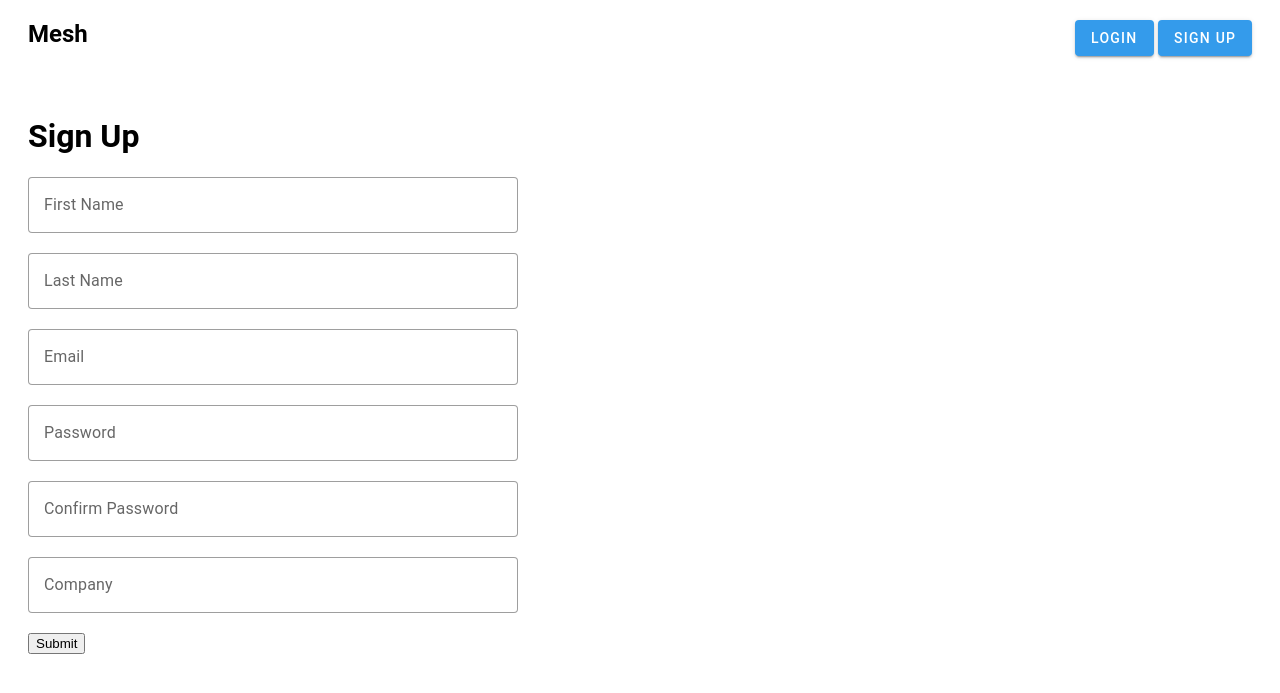
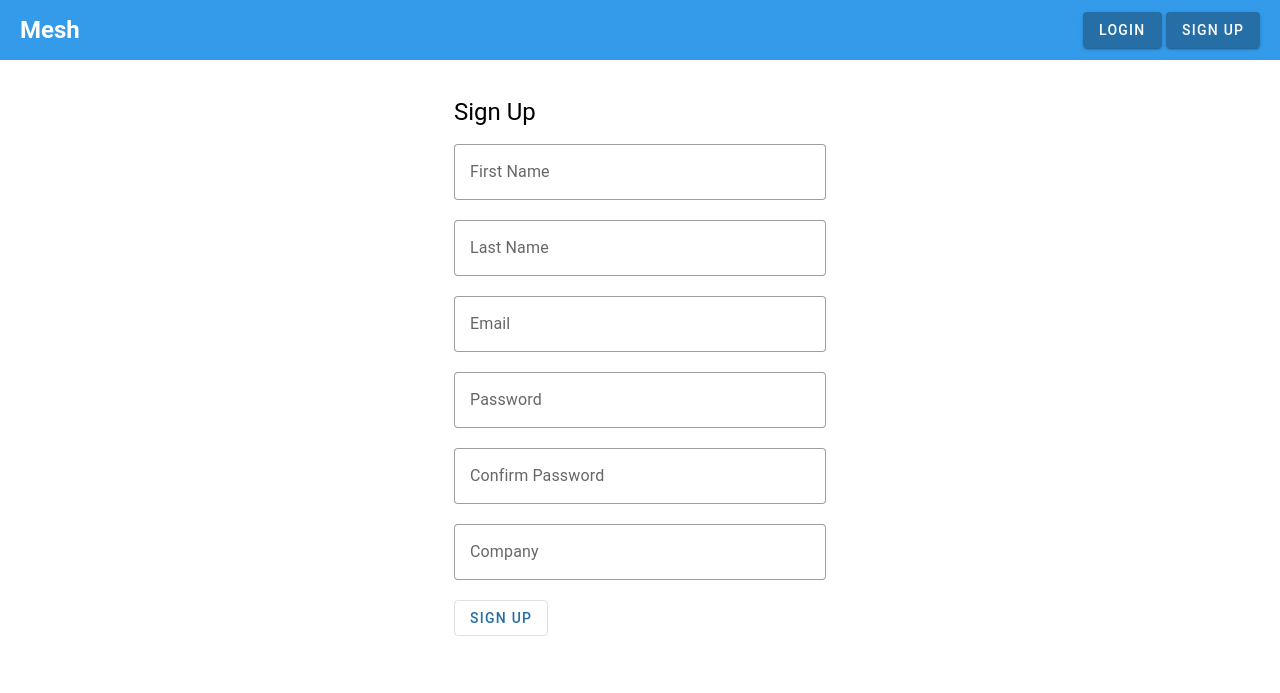
Before and after one commit to jli-hashrocket/mesh, a Node server app: page /signup in a window 1280 px wide. Shown: the top 693 px of the page. Run offline with Node 20, Linux system fonts and the light colour scheme; some libraries are stand-ins or nearby versions.

Commit message:
signup page styles, integrating with passport authentication in progress

```diff
--- a/backend/app.js
+++ b/backend/app.js
@@ -40,6 +40,7 @@ app.use(flash());
 
 // route configs
 
-require('./routes/routes.js')(app, passport);
+require('./routes/index.js')(app);
+require('./routes/auth.js')(app, passport);
 app.listen(port);
 console.log('Started on port: ' + port)
--- a/backend/controllers/users.js
+++ b/backend/controllers/users.js
@@ -1,5 +1,9 @@
 exports.signup = (req, res) => {
   res.status(200).render('users/signup', { message: req.flash('You have sucessfully signed up!') })
+}
+
+exports.create = (req, res) => {
+
 }
 
 exports.login = (req, res) => {
--- a/backend/public/dist/bundle.css
+++ b/backend/public/dist/bundle.css
@@ -661,9 +661,9 @@ svg.mdc-button__icon {
 }
 .mdc-button .mdc-button__ripple::before,
 .mdc-button .mdc-button__ripple::after {
-  background-color: #349beb;
-  /* @alternate */
-  background-color: var(--mdc-text-button-hover-state-layer-color, var(--mdc-theme-primary, #349beb));
+  background-color: #266ea6;
+  /* @alternate */
+  background-color: var(--mdc-text-button-hover-state-layer-color, var(--mdc-theme-primary, #266ea6));
 }
 .mdc-button:hover .mdc-button__ripple::before, .mdc-button.mdc-ripple-surface--hover .mdc-button__ripple::before {
   opacity: 0.04;
@@ -949,9 +949,9 @@ svg.mdc-button__icon {
 }
 .mdc-button--outlined .mdc-button__ripple::before,
 .mdc-button--outlined .mdc-button__ripple::after {
-  background-color: #349beb;
-  /* @alternate */
-  background-color: var(--mdc-outlined-button-hover-state-layer-color, var(--mdc-theme-primary, #349beb));
+  background-color: #266ea6;
+  /* @alternate */
+  background-color: var(--mdc-outlined-button-hover-state-layer-color, var(--mdc-theme-primary, #266ea6));
 }
 .mdc-button--outlined:hover .mdc-button__ripple::before, .mdc-button--outlined.mdc-ripple-surface--hover .mdc-button__ripple::before {
   opacity: 0.04;
@@ -2870,6 +2870,7 @@ svg.mdc-button__icon {
 
 body {
   color: #000;
+  margin: 0;
 }
 body a {
   text-decoration: none;
@@ -2877,25 +2878,44 @@ body a {
 body .wrapper {
   padding: 20px;
 }
-body .navbar {
+body .margin-right {
+  margin-right: 10px;
+}
+
+.navbar {
+  padding: 0 20px;
+  background-color: #349beb;
+  height: 60px;
+}
+.navbar .flex-container {
   display: flex;
-  margin: 20px 0;
-  padding: 0 20px;
   justify-content: space-between;
-}
-body .navbar .logo {
+  align-items: center;
+  height: 60px;
+}
+.navbar .logo {
   font-size: 1.5em;
   font-weight: bold;
-}
-body .navbar .buttons .button--raised {
+  color: white;
+  justify-content: center;
+  max-width: 50%;
+}
+.navbar .buttons {
+  max-width: 50%;
+}
+.navbar .buttons .button--raised {
   margin: 0;
   color: #fff;
 }
-body .margin-right {
-  margin-right: 10px;
-}
-body .form-field {
+
+.signup__page {
+  display: block;
+  width: 30%;
+  margin: auto;
+}
+
+.form-field {
   display: block;
   margin-bottom: 20px;
-  width: 40%;
-}
+  width: 100%;
+}
--- /dev/null
+++ b/backend/routes/index.js
@@ -0,0 +1,5 @@
+const homeController = require('../controllers/home');
+
+module.exports = function(app) {
+  app.get('/', homeController.index);
+}
--- a/backend/src/pages/layouts/top-nav.ejs
+++ b/backend/src/pages/layouts/top-nav.ejs
@@ -1,13 +1,14 @@
 <nav class="navbar">
+  <div class="flex-container">
     <div class="logo">
       Mesh
     </div>
     <div class="buttons">
       <a href="/login">
-      <button class="mdc-button mdc-button--raised button--raised margin-right">
-        <span class="mdc-button__ripple button__ripple"></span>
-        <span class="mdc-button__focus-ring button__focus-ring"></span>
-        <span class="mdc-button__label button-label">Login</span>
+        <button class="mdc-button mdc-button--raised">
+          <span class="mdc-button__ripple"></span>
+          <span class="mdc-button__focus-ring"></span>
+          <span class="mdc-button__label">Login</span>
         </button>
       </a>
       <a href="/signup">
@@ -22,4 +23,6 @@
 
     <!-- <a class="text-gray-500 font-medium " href="/login">Login</button>
     <a href="/signup">Sign Up</a> -->
+  </div>
+
 </nav>
--- a/backend/src/pages/users/signup.ejs
+++ b/backend/src/pages/users/signup.ejs
@@ -1,6 +1,8 @@
 <%- include('../layouts/header'); -%>
-<h1>Sign Up</h1>
-<form actions="/users/create">
+<div class="signup__page">
+  <h1 class="mdc-typography--headline5">Sign Up</h1>
+
+  <form actions="/users/create" class="signup__form">
     <div class="mdc-text-field mdc-text-field--outlined form-field">
       <input class="mdc-text-field__input" id="text-field-hero-input">
       <div class="mdc-notched-outline">
@@ -61,6 +63,12 @@
         <div class="mdc-notched-outline__trailing"></div>
       </div>
     </div>
-  <button type="submit">Submit</button>
+    <button class="mdc-button mdc-button--outlined">
+      <span class="mdc-button__ripple"></span>
+      <span class="mdc-button__focus-ring"></span>
+      <span class="mdc-button__label">Sign Up</span>
+    </button>
   </form>
+</div>
+
 <%- include('../layouts/footer'); -%>
```
Also changed, not shown: other parts of backend/public/dist/bundle.css (+22 -22 lines), backend/routes/auth.js (added, +27 -0 lines), backend/routes/routes.js (deleted, +0 -8 lines), backend/src/styles/style.scss (+34 -10 lines). Lines whose indentation alone changed are shown as unchanged.
